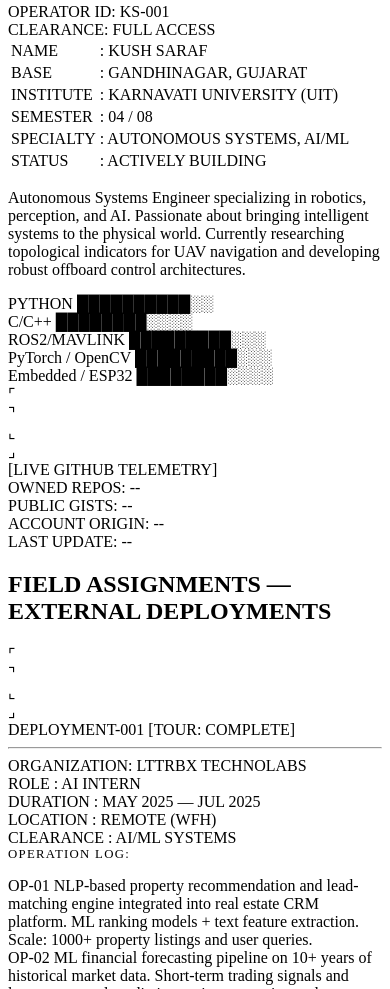
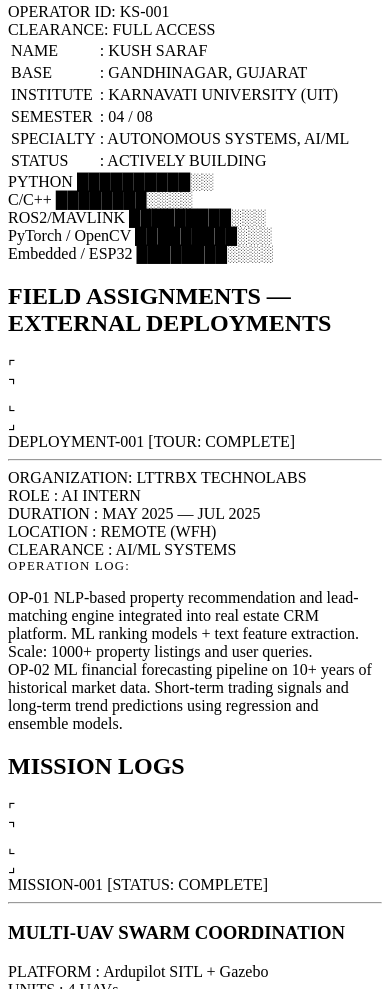
Before and after one commit to KushSaraf/Kush_Protfolio, a website built with Vite: page index.html in a window 390 px wide. Shown: the part 1896-2885 px from the top of the page. Built offline with nearby package versions, Linux system fonts and the light colour scheme; no server answers.

Commit message:
Remove bio text and github panel, fix desktop field ops and mobile skills

```diff
--- a/index.html
+++ b/index.html
@@ -13,7 +13,7 @@
     href="https://fonts.googleapis.com/css2?family=JetBrains+Mono:wght@400;700&family=Orbitron:wght@400;500;700;900&display=swap"
     rel="stylesheet">
 
-  <link rel="stylesheet" href="./style.css?v=2.6">
+  <link rel="stylesheet" href="./style.css?v=2.7">
 </head>
 
 <body>
@@ -152,11 +152,6 @@
               <td>: ACTIVELY BUILDING</td>
             </tr>
           </table>
-          <p class="bio-text">
-            Autonomous Systems Engineer specializing in robotics, perception, and AI. Passionate about bringing
-            intelligent systems to the physical world. Currently researching topological indicators for UAV navigation
-            and developing robust offboard control architectures.
-          </p>
           <div class="skill-bars">
             <div class="skill-bar"><span class="skill-label">PYTHON</span> <span class="skill-meter">██████████░░</span>
             </div>
@@ -168,21 +163,6 @@
                 class="skill-meter">█████████░░░</span></div>
             <div class="skill-bar"><span class="skill-label">Embedded / ESP32</span> <span
                 class="skill-meter">████████░░░░</span></div>
-          </div>
-
-          <!-- GitHub Live Feed -->
-          <div class="github-feed-panel">
-            <div class="panel-corner top-left">⌜</div>
-            <div class="panel-corner top-right">⌝</div>
-            <div class="panel-corner bottom-left">⌞</div>
-            <div class="panel-corner bottom-right">⌟</div>
-            <div class="feed-header">[LIVE GITHUB TELEMETRY]</div>
-            <div class="feed-stats">
-              <div><span class="label">OWNED REPOS:</span> <span class="gh-val" id="gh-repos">--</span></div>
-              <div><span class="label">PUBLIC GISTS:</span> <span class="gh-val" id="gh-gists">--</span></div>
-              <div><span class="label">ACCOUNT ORIGIN:</span> <span class="gh-val" id="gh-origin">--</span></div>
-              <div><span class="label">LAST UPDATE:</span> <span class="gh-val" id="gh-updated">--</span></div>
-            </div>
           </div>
 
         </div>
@@ -619,7 +599,7 @@
     </div>
   </div>
 
-  <script type="module" src="./main.js?v=2.6"></script>
+  <script type="module" src="./main.js?v=2.7"></script>
 </body>
 
 </html>
```
Also changed, not shown: style.css (+13 -1 lines).
